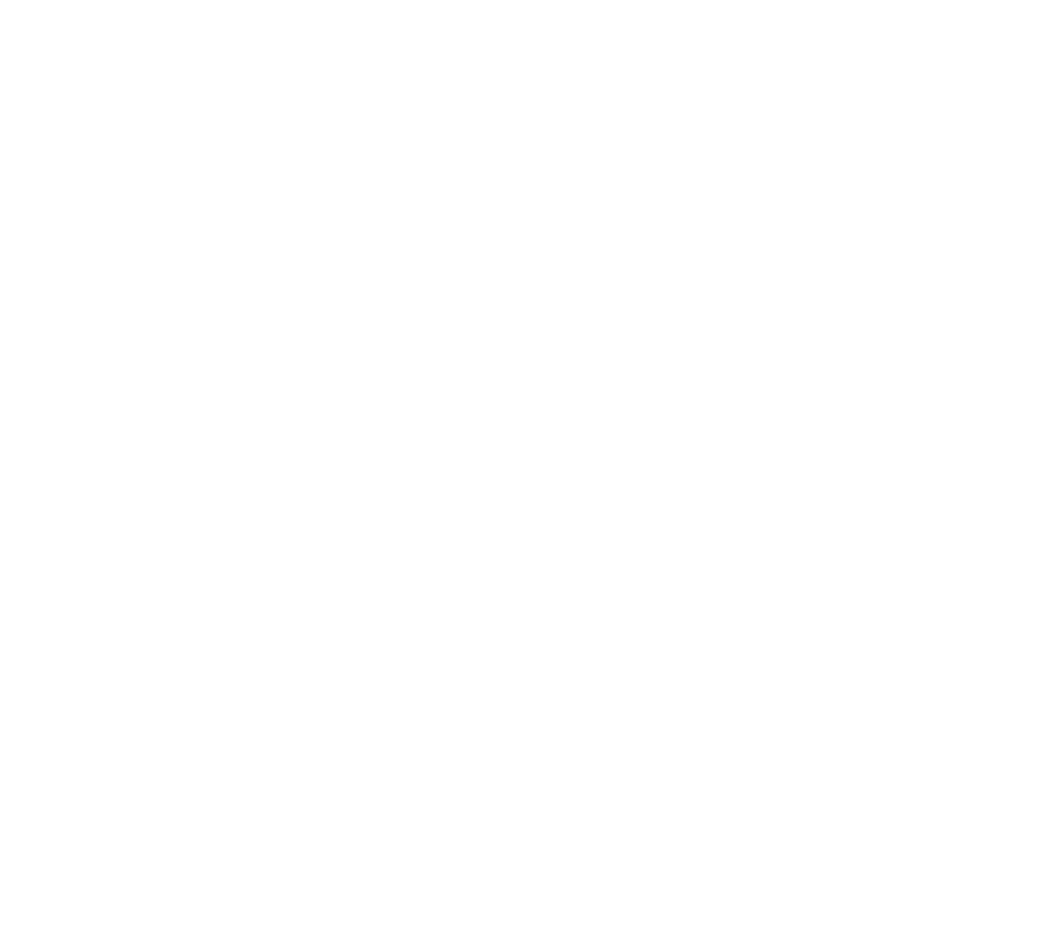
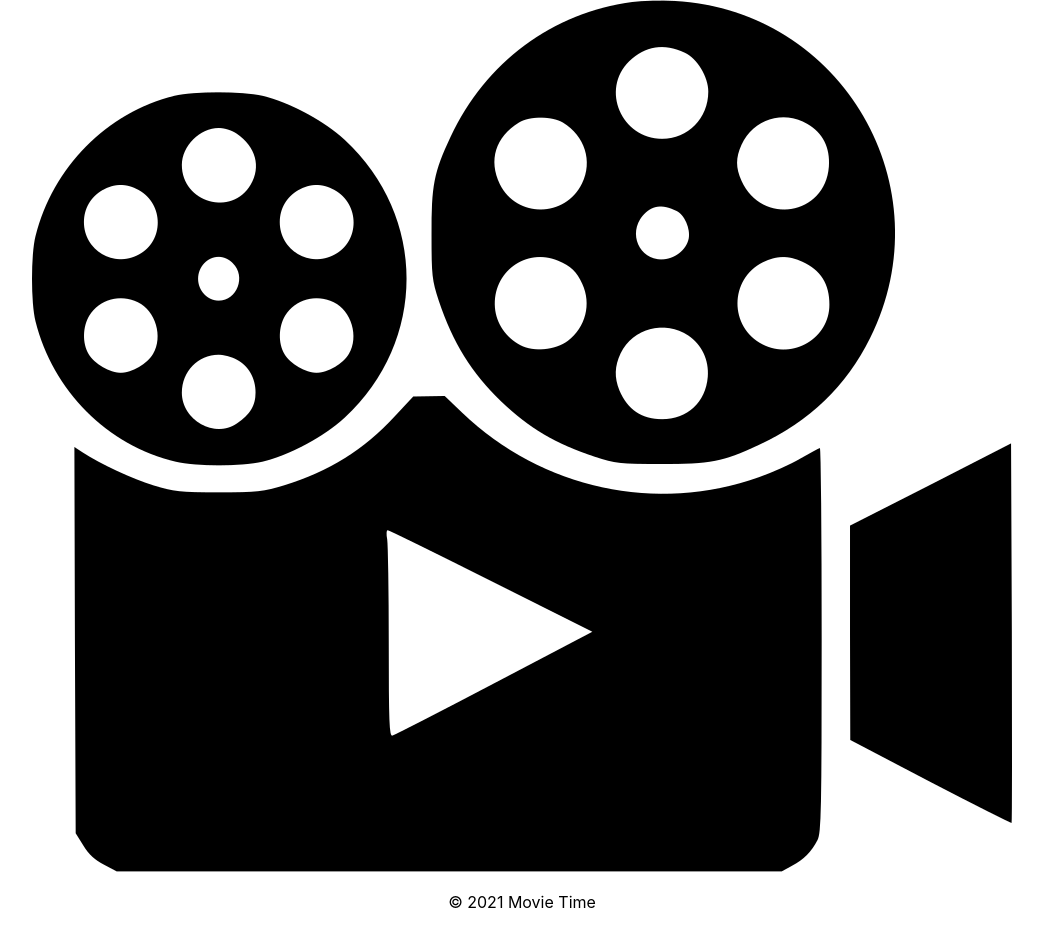
Before and after one commit to HadeelYassin/Mern-Project, a React (Create React App) app in the folder client/: page / in a window 1280 px wide. Shown: the whole page, without its empty margins (118-1161 px from the left). Before the commit the page ends 800 px from the top, so only its background shows below. Built offline with nearby package versions, Linux system fonts and the light colour scheme.

Commit message:
create Home component

```diff
--- a/client/src/App.js
+++ b/client/src/App.js
@@ -3,6 +3,7 @@
 import './App.css';
 import BuyTicketsComponent from './components/BuyTicketsComponent'
 import AdminAdd from './components/AdminAdd'
+import Home from './views/Home';
 function App() {
   return (
     <div className="App">
@@ -10,6 +11,7 @@
         <Main path="/admin"/>
         <AdminAdd path="/login/hi"/>
         <BuyTicketsComponent path="/new"/>
+        <Home path="/"/>
       </Router>
     </div>
   );
--- /dev/null
+++ b/client/src/views/Home.js
@@ -0,0 +1,14 @@
+import React from 'react'
+import Footer from '../components/Footer'
+import Header from '../components/Header'
+
+const Home = () => {
+    return (
+        <div>
+            <Header/>
+            <Footer/>
+        </div>
+    )
+}
+
+export default Home
--- a/client/src/views/Main.js
+++ b/client/src/views/Main.js
@@ -3,7 +3,7 @@
 export  default  () => {
     return (
         <div>
-                <AdminLogin/>
+            <AdminLogin/>
         </div>
     )
 }
```
